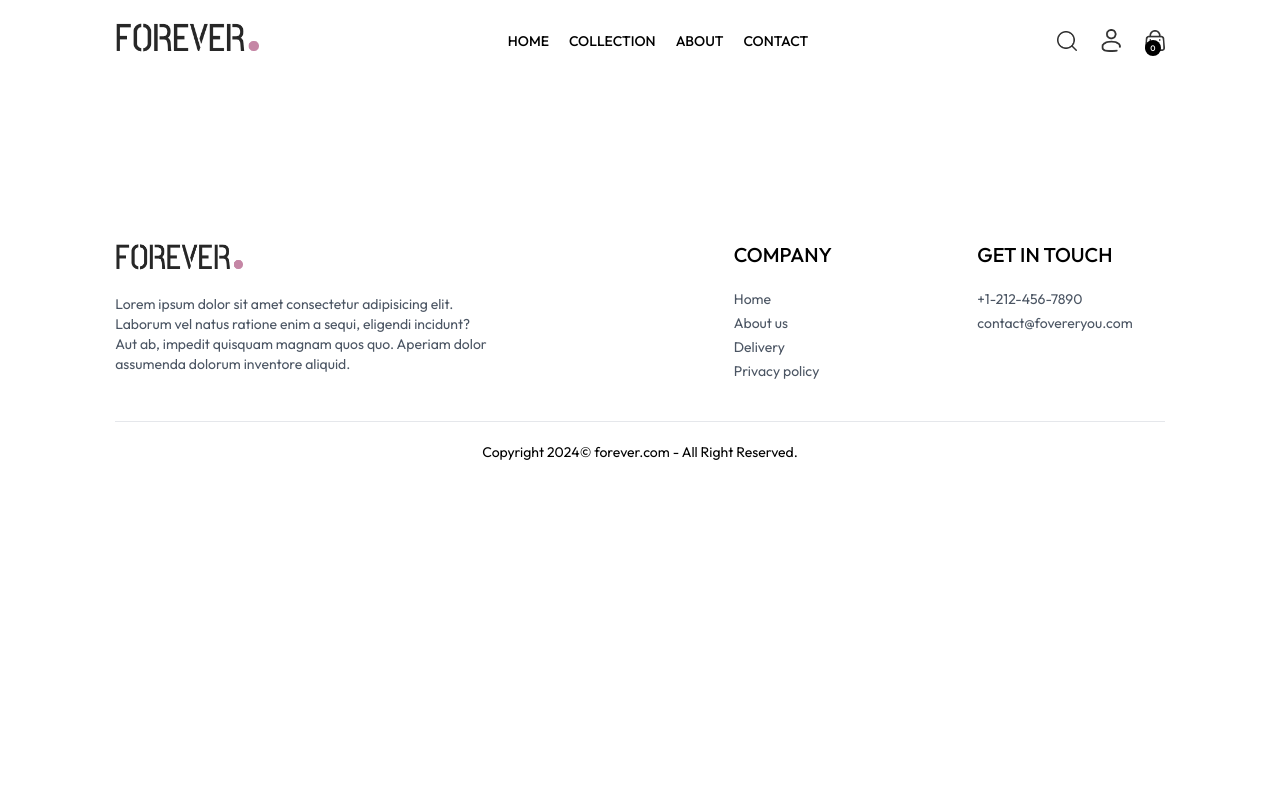
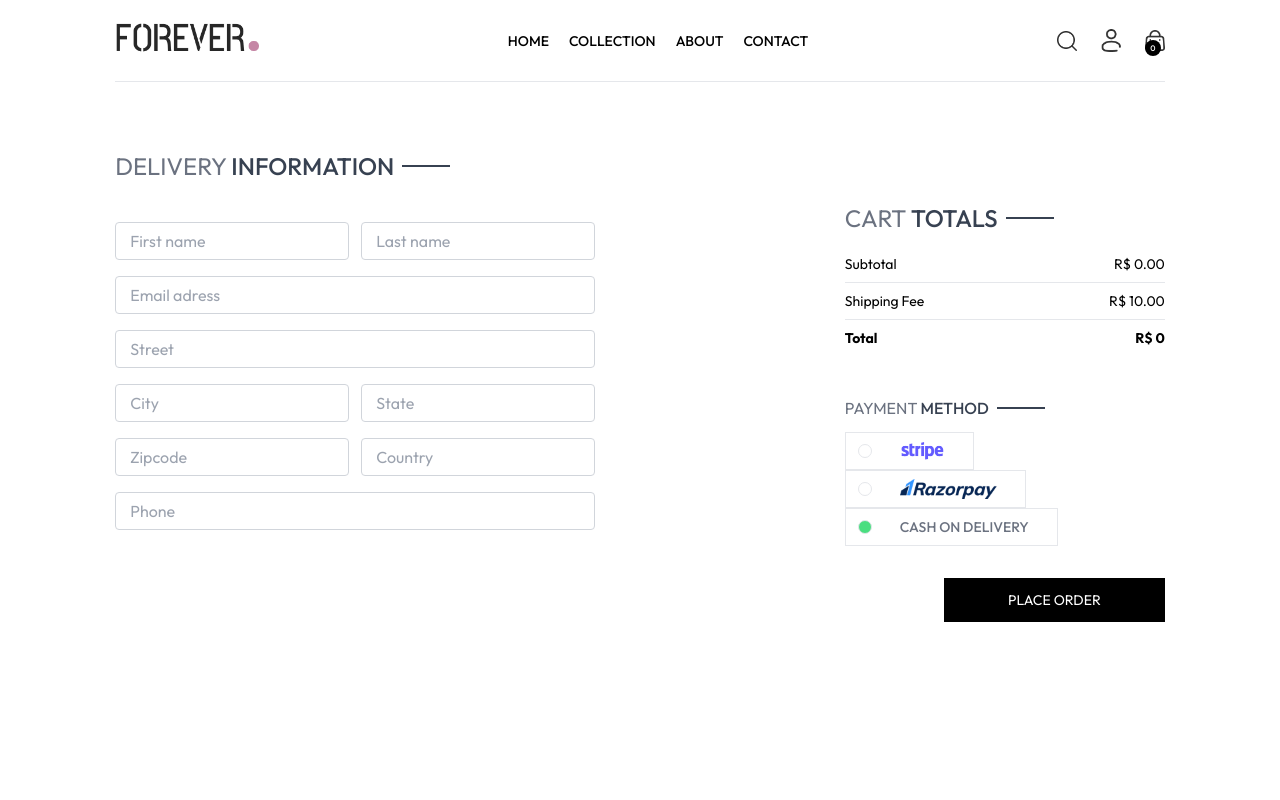
Before and after one commit to mppassos/my-ecommerce-app, a React app: page /place-order in a window 1280 px wide. Shown: the top 800 px of the page. Built offline with nearby package versions, Linux system fonts and the light colour scheme; the HTML template or start-up script is replaced by a standard one.

Commit message:
Implements PlaceOrder Page

```diff
--- a/src/pages/PlaceOrder.jsx
+++ b/src/pages/PlaceOrder.jsx
@@ -1,5 +1,137 @@
+import { useContext, useState } from "react";
+import { assets } from "../assets";
+import CartTotal from "../components/CartTotal";
+import Title from "../components/Title";
+import { ShopContext } from "../context/ShopContext";
+
 const PlaceOrder = () => {
-  return <div></div>;
+  const [method, setMethod] = useState("cod");
+
+  const { navigate } = useContext(ShopContext);
+
+  return (
+    <div className="flex flex-col sm:flex-row justify-between gap-4 pt-5 sm:pt-14 min-h-[80vh] border-t">
+      {/* ---------- Left Side ---------- */}
+      <div className="flex flex-col gap-4 w-full sm:max-w-[480px]">
+        <div className="text-xl sm:text-2xl my-3">
+          <Title text1={"DELIVERY"} text2={"INFORMATION"} />
+        </div>
+        <div className="flex gap-3">
+          <input
+            className="border border-gray-300 rounded py-1.5 px-3.5 w-full"
+            type="text"
+            placeholder="First name"
+          />
+          <input
+            className="border border-gray-300 rounded py-1.5 px-3.5 w-full"
+            type="text"
+            placeholder="Last name"
+          />
+        </div>
+        <input
+          className="border border-gray-300 rounded py-1.5 px-3.5 w-full"
+          type="email"
+          placeholder="Email adress"
+        />
+        <input
+          className="border border-gray-300 rounded py-1.5 px-3.5 w-full"
+          type="text"
+          placeholder="Street"
+        />
+        <div className="flex gap-3">
+          <input
+            className="border border-gray-300 rounded py-1.5 px-3.5 w-full"
+            type="text"
+            placeholder="City"
+          />
+          <input
+            className="border border-gray-300 rounded py-1.5 px-3.5 w-full"
+            type="text"
+            placeholder="State"
+          />
+        </div>
+        <div className="flex gap-3">
+          <input
+            className="border border-gray-300 rounded py-1.5 px-3.5 w-full"
+            type="number"
+            placeholder="Zipcode"
+          />
+          <input
+            className="border border-gray-300 rounded py-1.5 px-3.5 w-full"
+            type="text"
+            placeholder="Country"
+          />
+        </div>
+        <input
+          className="border border-gray-300 rounded py-1.5 px-3.5 w-full"
+          type="number"
+          placeholder="Phone"
+        />
+      </div>
+
+      {/* --------- Right Side --------- */}
+      <div className="mt-8">
+        <div className="mt-8 min-w-80">
+          <CartTotal />
+        </div>
+
+        <div className="mt-12">
+          <Title text1={"PAYMENT"} text2={"METHOD"} />
+          {/* -------------- Payment Method Selection -------------- */}
+          <div
+            onClick={() => setMethod("stripe")}
+            className="flex gap-3 flex-col lg:flex-row"
+          >
+            <div className="flex items-center gap-3 border p-2 px-3 cursor-pointer">
+              <p
+                className={`min-w-3.5 h-3.5 border rounded-full ${
+                  method === "stripe" ? "bg-green-400" : ""
+                }`}
+              ></p>
+              <img className="h-5 mx-4" src={assets.stripe_logo} alt="" />
+            </div>
+          </div>
+          <div
+            onClick={() => setMethod("razorpay")}
+            className="flex gap-3 flex-col lg:flex-row"
+          >
+            <div className="flex items-center gap-3 border p-2 px-3 cursor-pointer">
+              <p
+                className={`min-w-3.5 h-3.5 border rounded-full ${
+                  method === "razorpay" ? "bg-green-400" : ""
+                }`}
+              ></p>
+              <img className="h-5 mx-4" src={assets.razorpay_logo} alt="" />
+            </div>
+          </div>
+          <div
+            onClick={() => setMethod("cod")}
+            className="flex gap-3 flex-col lg:flex-row"
+          >
+            <div className="flex items-center gap-3 border p-2 px-3 cursor-pointer">
+              <p
+                className={`min-w-3.5 h-3.5 border rounded-full ${
+                  method === "cod" ? "bg-green-400" : ""
+                }`}
+              ></p>
+              <p className="text-gray-500 text-sm font-medium mx-4">
+                CASH ON DELIVERY
+              </p>
+            </div>
+          </div>
+
+          <div className="w-full text-end mt-8">
+            <button
+              onClick={() => navigate("/orders")}
+              className="bg-black text-white px-16 py-3 text-sm"
+            >
+              PLACE ORDER
+            </button>
+          </div>
+        </div>
+      </div>
+    </div>
+  );
 };
 
 export default PlaceOrder;
```
